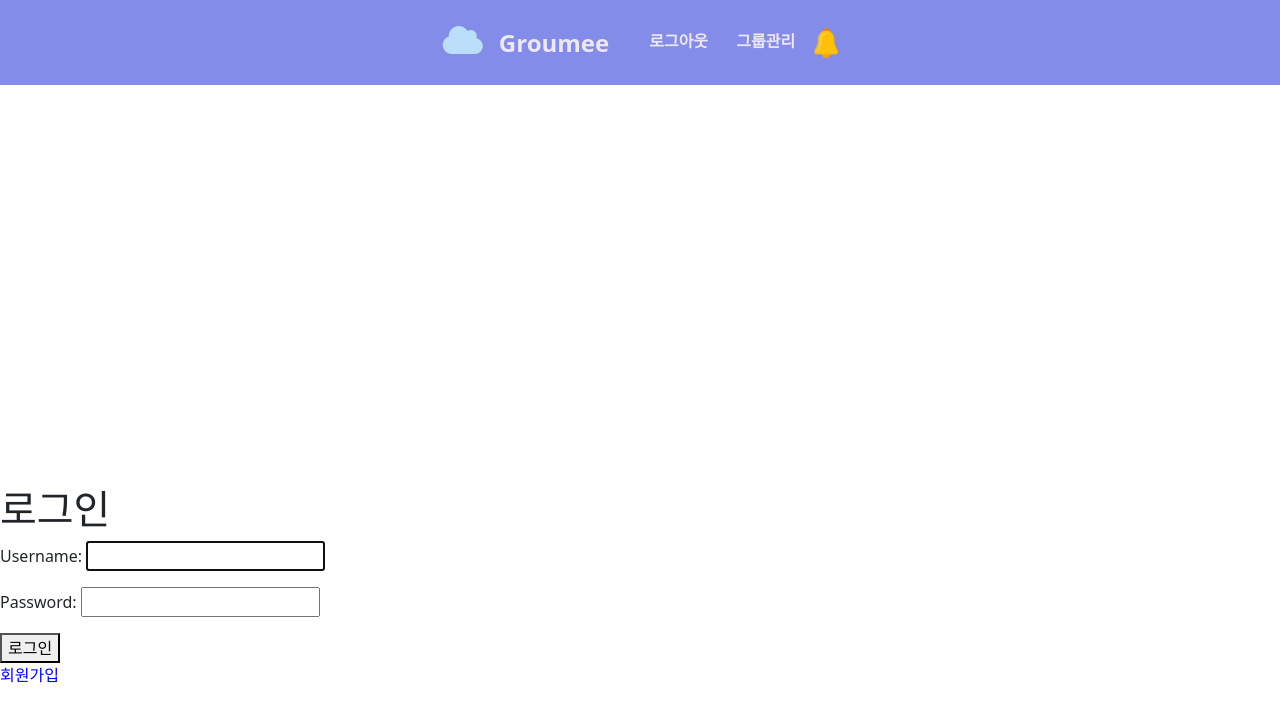
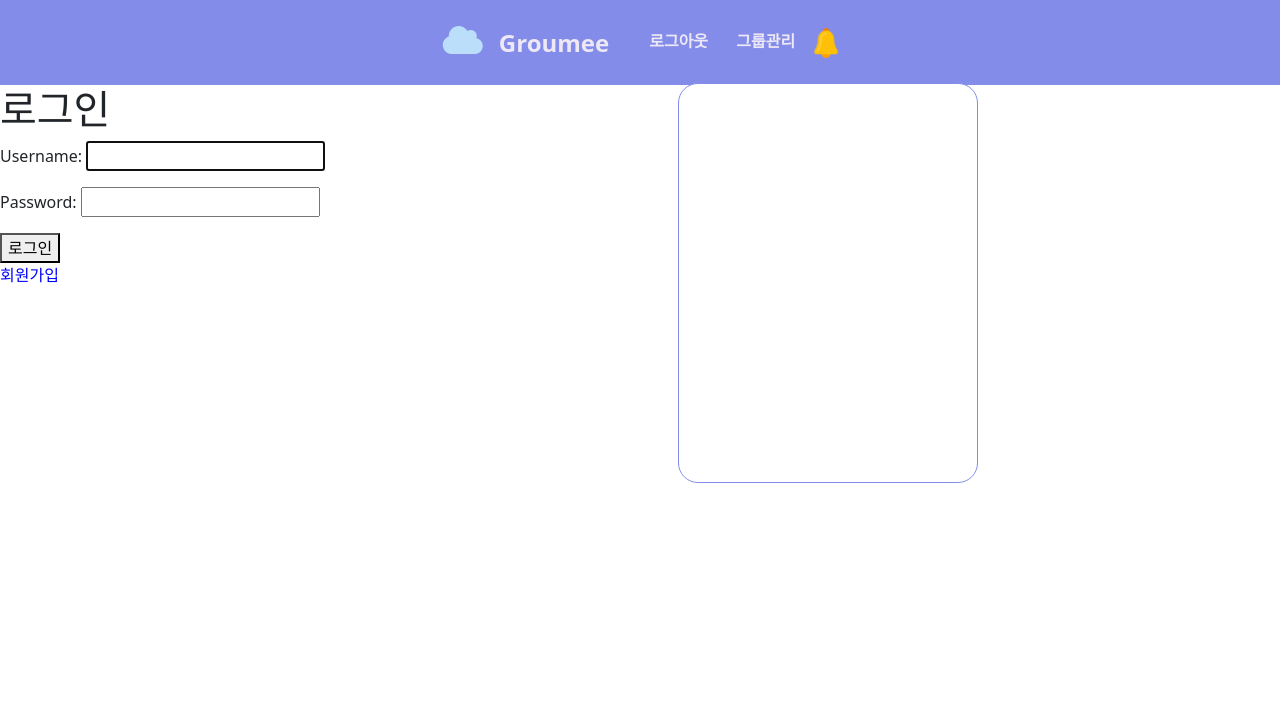
Before and after one commit to kminzy/Heroku_Groumee, a Django app: page / in a window 1280 px wide. Shown: the top 722 px of the page. Run offline with Django 3.2, Linux system fonts and the light colour scheme; a user stored in the database is signed in; some libraries are stand-ins or nearby versions.

Commit message:
notice container

```diff
--- a/calendarproject/calendarproject/templates/base.html
+++ b/calendarproject/calendarproject/templates/base.html
@@ -38,18 +38,6 @@
             width: 35%;
         }
 
-        #bell-image{
-            width:30px;
-            height: 30px;
-        }
-
-        .notice-container{
-            background-color: white;
-            width:300px;
-            height:400px;
-            position: relative; top: 10px; left: 53% ;
-            z-index:2;
-        }
 
     </style>
 
--- a/calendarproject/groupmeet/static/css/base.css
+++ b/calendarproject/groupmeet/static/css/base.css
@@ -32,3 +32,18 @@
     text-decoration-line: none;
     color: #ede7f6;
 }
+
+#bell-image{
+    width:30px;
+    height: 30px;
+}
+
+.notice-container{
+    background-color: white;
+    width:300px;
+    height:400px;
+    position: fixed; top: 83px; left: 53% ;
+    z-index: 2;
+    border-radius: 20px;
+    border: 1px solid #838de9;
+}
```
Also changed, not shown: calendarproject/db.sqlite3.
